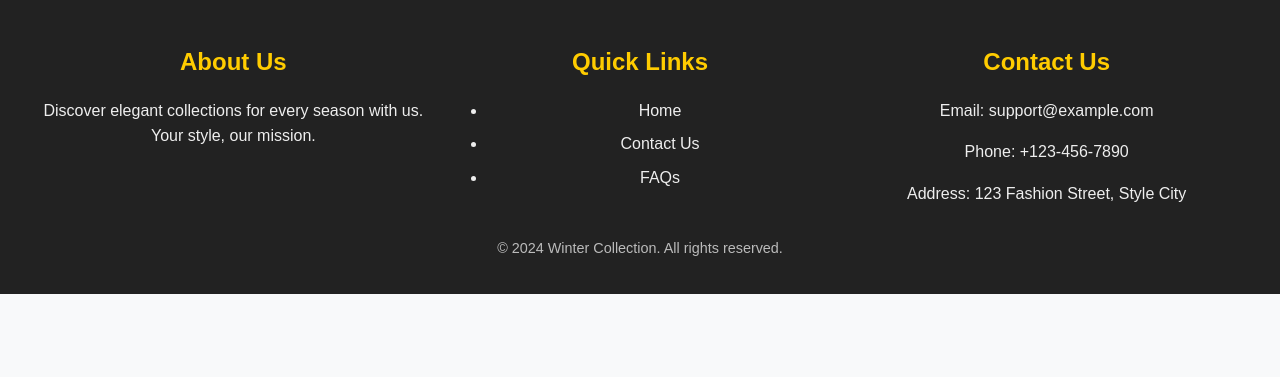
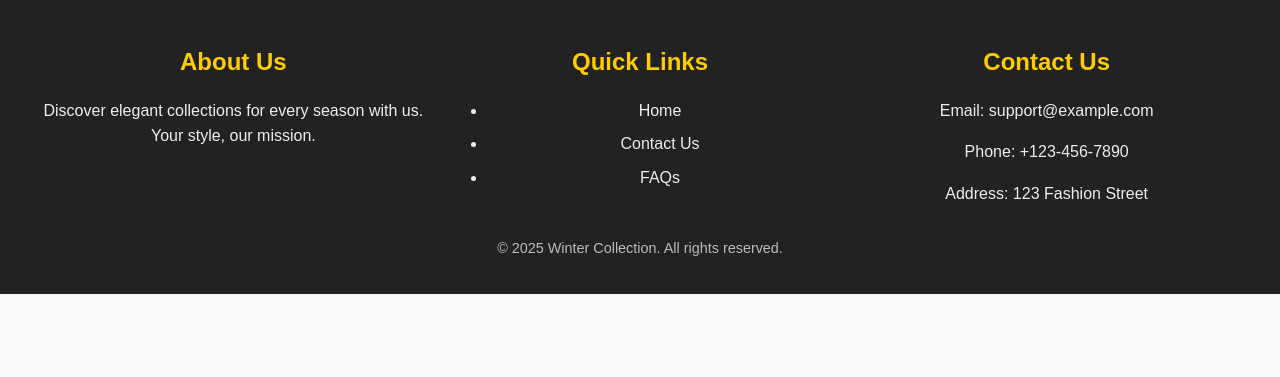
Before and after one commit to RH-Pronoy/Rs-Couture-Redefining-Online-Clothing-Shopping, a PHP site: page /cart.php in a window 1280 px wide. Shown: the part 410-787 px from the top of the page. Run offline with PHP 8.4, Linux system fonts and the light colour scheme.

Commit message:
Edited footer.php

```diff
--- a/Rs Couture/footer.php
+++ b/Rs Couture/footer.php
@@ -16,11 +16,11 @@
             <h3>Contact Us</h3>
             <p>Email: support@example.com</p>
             <p>Phone: +123-456-7890</p>
-            <p>Address: 123 Fashion Street, Style City</p>
+            <p>Address: 123 Fashion Street</p>
         </div>
 
     </div>
     <div class="footer-bottom">
-        <p>&copy; 2024 Winter Collection. All rights reserved.</p>
+        <p>&copy; 2025 Winter Collection. All rights reserved.</p>
     </div>
 </footer>
```
